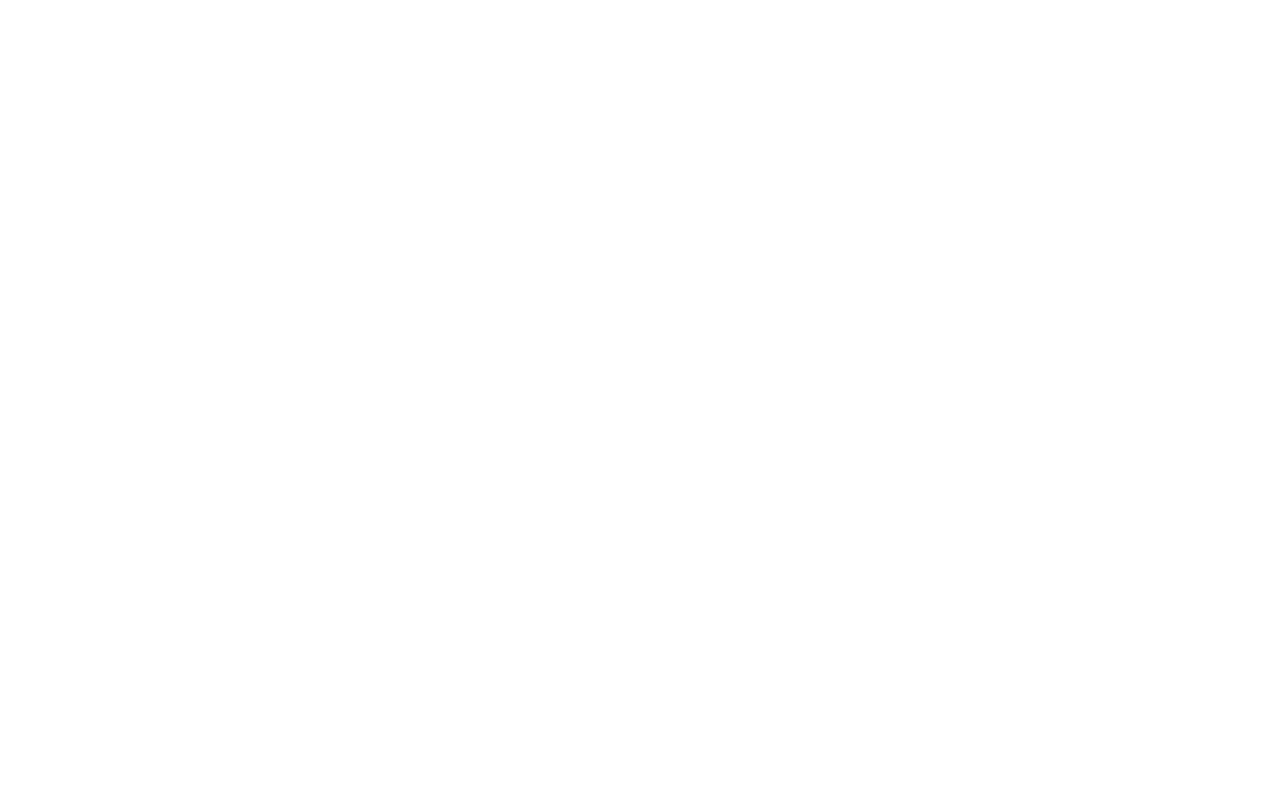
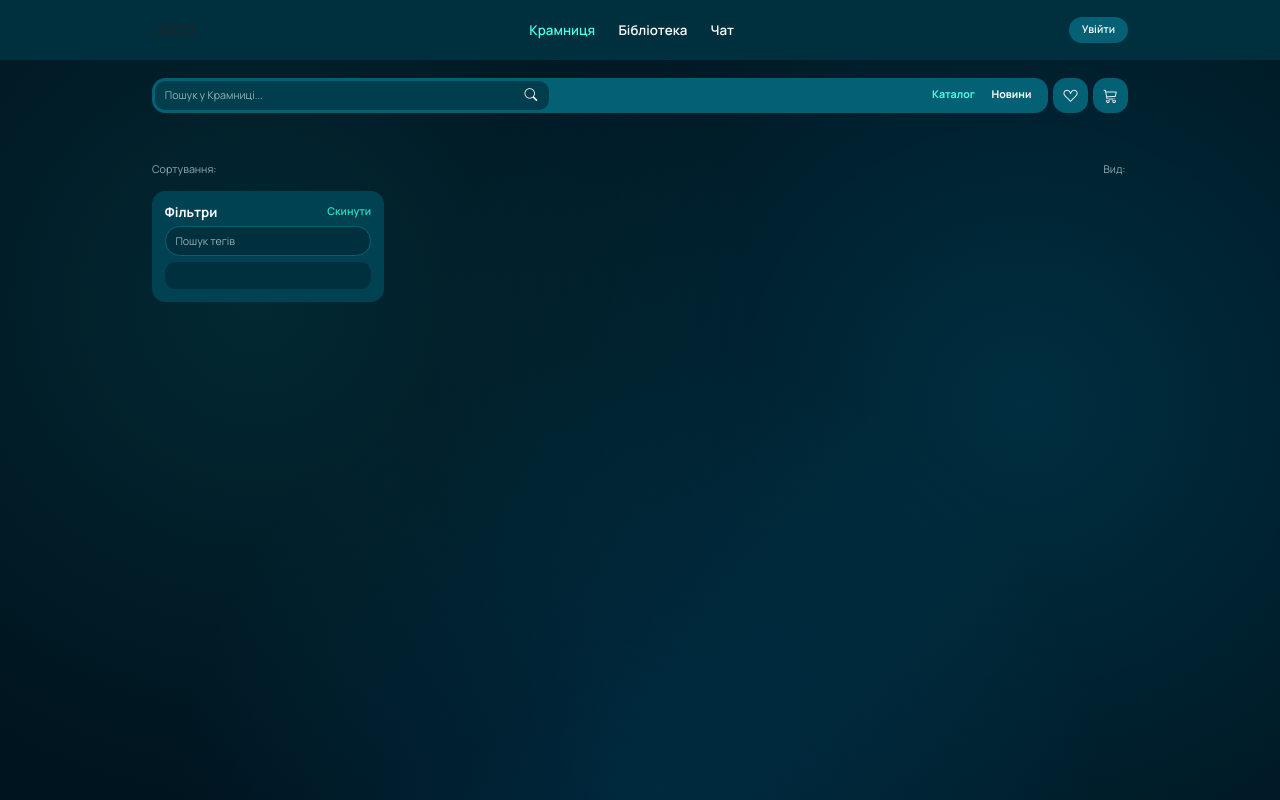
Before and after one commit to kanjo1ndd/gameflow, a React (Vite) app: page /Catalog in a window 1280 px wide. Before the commit this address had no page. Shown: the top 800 px of the page. Built offline with nearby package versions, Linux system fonts and the light colour scheme; what react-select-country-list would draw is missing.

Commit message:
update main and create catalog

```diff
--- a/src/App.jsx
+++ b/src/App.jsx
@@ -5,6 +5,7 @@ import { useState } from 'react'
 import Store from './views/main/Store'
 import SignIn from './views/registration/SignIn'
 import SignUp from './views/registration/SignUp'
+import Catalog from './views/catalog/Catalog'
 
 
 function App() {
@@ -45,6 +46,7 @@ function App() {
         <Route path="/" element={<Store />} />
         <Route path="/SignIn" element={<SignIn />} />
         <Route path="/SignUp" element={<SignUp />} />
+        <Route path="/Catalog" element={<Catalog />} />
       </Routes>
     </AppContext.Provider>
    )
--- /dev/null
+++ b/src/views/catalog/Catalog.css
@@ -0,0 +1,24 @@
+.content-catalog {
+    display: flex;
+    flex-direction: column;
+    align-items: center;
+
+    height: 100vh;
+    width: 100%;
+}
+
+.content-catalog-block {
+    display: flex;
+    position: relative;
+    flex-direction: column;
+
+    margin-top: 4.688vw;
+}
+
+/* .content-catalog-block div:first-child {
+    margin-top: 3.5vw;
+} */
+
+/* .content-catalog-block div:last-child {
+    margin-bottom: 4vw;
+} */
--- /dev/null
+++ b/src/views/catalog/Catalog.jsx
@@ -0,0 +1,17 @@
+import Filter, { Sorting } from '../filters/Filters';
+import Footer from '../main/footer/Footer';
+import Header from '../main/header/Header';
+import './Catalog.css'
+
+export default function Catalog() {
+    return <>
+        <Header />
+        <div className='content-catalog'>
+            <div className='content-catalog-block'>
+                <Sorting />
+                <Filter />
+            </div>
+        </div>
+        <Footer />
+    </>;
+}
--- /dev/null
+++ b/src/views/filters/Filters.css
@@ -0,0 +1,86 @@
+.sorting-block {
+    display: flex;
+    position: relative;
+    justify-content: space-between;
+    align-items: center;
+
+    width: 76.25vw;
+    margin-top: 8vw;
+    margin-bottom: 1vw;
+}
+
+.sorting-text {
+    display: flex;
+    position: relative;
+    justify-content: space-between;
+    color: rgba(204, 248, 255, 0.65);
+
+    font-weight: 400;
+    font-size: 0.833vw;
+    gap: 0.2vw;
+}
+
+.filter-block {
+    display: flex;
+    position: relative;
+    flex-direction: column;
+    background-color: rgba(0, 66, 82, 1);
+
+    gap: 0.5vw;
+    padding: 1vw;
+    border-radius: 1.042vw;
+    width: 18.125vw;
+}
+
+.filter-text {
+    display: flex;
+    position: relative;
+    justify-content: space-between;
+    align-items: center;
+    color: white;
+
+    font-weight: 700;
+    font-size: 1.042vw;
+    line-height: 120%;
+    letter-spacing: 0%;
+}
+
+.text-reset {
+    cursor: pointer;
+    color: rgba(36, 229, 194, 1) !important;
+
+    font-weight: 600;
+    font-size: 0.833vw;
+    line-height: 125%;
+    letter-spacing: 0%;
+}
+
+.text-reset:hover {
+    filter: brightness(1.1);
+}
+
+.search-tags {
+    outline: none;
+    border: 1px solid rgba(4, 96, 117, 1);
+    background-color: rgba(0, 20, 31, 0.4);
+    color: rgba(143, 178, 185, 1);
+
+    height: 2.292vw;
+    padding: 0.75vw;
+    font-weight: 400;
+    font-size: 0.833vw;
+    line-height: 125%;
+    letter-spacing: -1%;
+    border-radius: 1.146vw;
+}
+
+.filter-block input::placeholder {
+    color: rgba(143, 178, 185, 1);
+}
+
+.filter-genre {
+    background-color: rgba(0, 20, 31, 0.4);
+
+    height: 2.083vw;
+    border-radius: 0.833vw;
+}
--- /dev/null
+++ b/src/views/filters/Filters.jsx
@@ -0,0 +1,30 @@
+import './Filters.css'
+
+export default function Filter() {
+    return <>
+        <div className='filter-block'>
+            <div className='filter-text'>Фільтри <div className='text-reset'>Скинути</div></div>
+            <input className='search-tags' placeholder='Пошук тегів' />
+            <div className='filter-genre'>
+
+            </div>
+        </div>
+    </>;
+}
+
+export function Sorting() {
+    return <>
+        <div className='sorting-block'>
+            <div className='sorting-text'> Сортування:
+                <div>
+
+                </div>
+            </div>
+            <div className='sorting-text'> Вид:
+                <div>
+
+                </div>
+            </div>
+        </div>
+    </>;
+}
--- a/src/views/main/content/Content.css
+++ b/src/views/main/content/Content.css
@@ -246,18 +246,20 @@
 
 /* Стрелка */
 
-.title-category .bi-chevron-right {
+.title-category .bi-chevron-right,
+.right {
     cursor: pointer;
     color: white;
 
     font-size: 0.8vw;
 }
 
-.title-category .bi-chevron-right:hover {
-  color: rgba(73, 255, 222, 1);
+.title-category .bi-chevron-right:hover,
+.right:hover {
+    color: rgba(73, 255, 222, 1);
 }
 
-/* .chevron-left-block {
+.chevron-left-block {
     display: flex;
     position: absolute;
     justify-content: center;
@@ -275,14 +277,18 @@
     background-color: rgba(241, 253, 255, 1);
     color: black;
 
+    text-shadow: 0 0 1px currentColor;
     border-radius: 2.5vw;
     font-size: 0.8vw;
     left: 9%;
-    width: 1.25vw;
-    height: 1.25vw;
+    width: 1.875vw;
+    height: 1.875vw;
 }
 
-.chevron-left:hover {
+.chevron-left:hover,
+.chevron-right:hover,
+.chevron-left-special:hover,
+.chevron-right-special:hover {
     background-color: rgba(73, 255, 222, 1);
 }
 
@@ -293,7 +299,7 @@
     align-items: center;
 
     right: 9%;
-    height: 17.5vw;
+    height: 100%;
 }
 
 .chevron-right {
@@ -304,6 +310,59 @@
     background-color: rgba(241, 253, 255, 1);
     color: black;
 
+    text-shadow: 0 0 1px currentColor;
+    border-radius: 2.5vw;
+    font-size: 0.8vw;
+    right: 9%;
+    width: 1.875vw;
+    height: 1.875vw;
+}
+
+.chevron-left-special-block {
+    display: flex;
+    position: absolute;
+    justify-content: center;
+    align-items: center;
+
+    left: 9%;
+    height: 17.5vw;
+}
+
+.chevron-left-special {
+    display: flex;
+    justify-content: center;
+    align-items: center;
+    position: absolute;
+    background-color: rgba(241, 253, 255, 1);
+    color: black;
+
+    border-radius: 2.5vw;
+    text-shadow: 0 0 1px currentColor;
+    font-size: 0.8vw;
+    left: 9%;
+    width: 1.25vw;
+    height: 1.25vw;
+}
+
+.chevron-right-special-block {
+    display: flex;
+    position: absolute;
+    justify-content: center;
+    align-items: center;
+
+    right: 9%;
+    height: 17.5vw;
+}
+
+.chevron-right-special {
+    display: flex;
+    justify-content: center;
+    align-items: center;
+    position: absolute;
+    background-color: rgba(241, 253, 255, 1);
+    color: black;
+
+    text-shadow: 0 0 1px currentColor;
     border-radius: 2.5vw;
     font-size: 0.8vw;
     right: 9%;
@@ -311,6 +370,22 @@
     height: 1.25vw;
 }
 
-.chevron-right:hover {
-    background-color: rgba(73, 255, 222, 1);
-} */
+.chevron-left-recommended-block {
+    display: flex;
+    position: absolute;
+    justify-content: center;
+    align-items: center;
+
+    left: 9%;
+    height: 27.083vw;
+}
+
+.chevron-right-recommended-block {
+    display: flex;
+    position: absolute;
+    justify-content: center;
+    align-items: center;
+
+    right: 9%;
+    height: 27.083vw;
+}
--- a/src/views/main/content/Content.jsx
+++ b/src/views/main/content/Content.jsx
@@ -4,9 +4,9 @@ export default function Content() {
     return <>
         <div className='content'>
             <div className='main-image'>
-                {/* <div className='chevron-left-block'>
+                <div className='chevron-left-block'>
                     <div className='chevron-left'><i className="bi bi-chevron-left" /></div>
-                </div> */}
+                </div>
                 <div className='block-price-name'>
                     <div className='block-price'>
                         <div className='block-discount-price'>
@@ -21,13 +21,16 @@ export default function Content() {
                             де події розгортаються на західному кордоні. </div>
                     </div>
                 </div>
+                <div className='chevron-right-block'>
+                    <div className='chevron-right'><i className="bi bi-chevron-right" /></div>
+                </div>
             </div>
             <div className='showcase-images'>
                 {Array.from({ length: 10 }).map((_, i) => (
                     <div key={i} className="image-in-showcase" />
                 ))}
             </div>
-            <div className='title-category'>Особливі пропозиції <i className="bi bi-chevron-right" /></div>
+            <div className='title-category'>Особливі пропозиції <i className="bi bi-chevron-right right" /></div>
             <SpecialOffers />
             <div className='title-category'>Рекомендовані вам <i className="bi bi-chevron-right" /></div>
             <Recommended />
@@ -45,9 +48,9 @@ export default function Content() {
 export function SpecialOffers() {
     return <>
         <div className='special-offers'>
-            {/* <div className='chevron-left-block'>
-                <div className='chevron-left'><i className="bi bi-chevron-left" /></div>
-            </div> */}
+            <div className='chevron-left-special-block'>
+                <div className='chevron-left-special'><i className="bi bi-chevron-left" /></div>
+            </div>
             {Array.from({ length: 3 }).map((_, i) => (
                 <div key={i} className='block-in-special-offers'>
                     <div className='image-special-offers' />
@@ -55,9 +58,9 @@ export function SpecialOffers() {
                     <div className='price-game'>9999₴</div>
                 </div>
             ))}
-            {/* <div className='chevron-right-block'>
-                <div className='chevron-right'><i className="bi bi-chevron-right" /></div>
-            </div> */}
+            <div className='chevron-right-special-block'>
+                <div className='chevron-right-special'><i className="bi bi-chevron-right" /></div>
+            </div>
         </div>
     </>;
 }
@@ -65,9 +68,9 @@ export function SpecialOffers() {
 export function Recommended() {
     return <>
         <div className='special-offers'>
-            {/* <div className='chevron-left-block'>
-                <div className='chevron-left'><i className="bi bi-chevron-left" /></div>
-            </div> */}
+            <div className='chevron-left-recommended-block'>
+                <div className='chevron-left-special'><i className="bi bi-chevron-left" /></div>
+            </div>
             {Array.from({ length: 4 }).map((_, i) => (
                 <div key={i} className='block-in-recommended'>
                     <div className='image-recommended' />
@@ -75,6 +78,9 @@ export function Recommended() {
                     <div className='price-game'>9999₴</div>
                 </div>
             ))}
+            <div className='chevron-right-recommended-block'>
+                <div className='chevron-right-special'><i className="bi bi-chevron-right" /></div>
+            </div>
         </div>
     </>;
 }
@@ -82,7 +88,7 @@ export function Recommended() {
 export function ListGames() {
     return <>
         <div className='list-game'>
-            <div className='title-list-game'>Хіти продажу <i className="bi bi-chevron-right" /></div>
+            <div className='title-list-game'>Хіти продажу <i className="bi bi-chevron-right right" /></div>
             {Array.from({ length: 3 }).map((_, i) => (
                 <div key={i} className='block-in-special-offers'>
                     <div className='image-special-offers' />
--- a/src/views/main/header/Header.jsx
+++ b/src/views/main/header/Header.jsx
@@ -32,7 +32,7 @@ export default function Header() {
                 <div>LOGO</div>
                 <nav>
                     <ul className='nav'>
-                        <li className={`li ${location.pathname === '/' ? 'active' : ''}`}
+                        <li className={`li ${location.pathname === '/' || location.pathname === '/Catalog' ? 'active' : ''}`}
                             onClick={() => navigate('/')}>
                             Крамниця
                         </li>
@@ -82,7 +82,8 @@ export default function Header() {
                         <input type="text" placeholder="Пошук у Крамниці..." className='input-header'/>
                         <i className="bi bi-search search"></i>
                         <div className='catalog-news'>
-                            <div className='pointer'>Каталог</div>
+                            <div className={`pointer ${ location.pathname === '/Catalog' ? 'active' : '' }`}
+                                onClick={() => navigate('/Catalog')}>Каталог</div>
                             <div className='pointer'>Новини</div>
                         </div>
                     </div>
```
